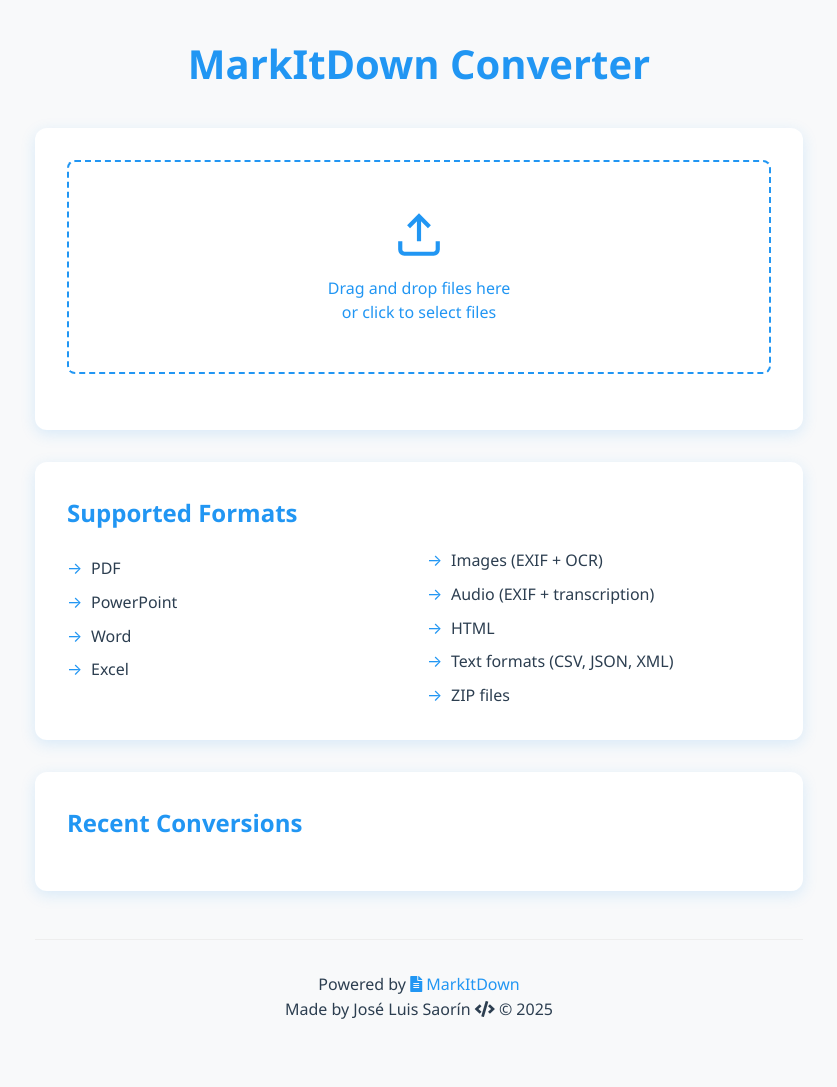
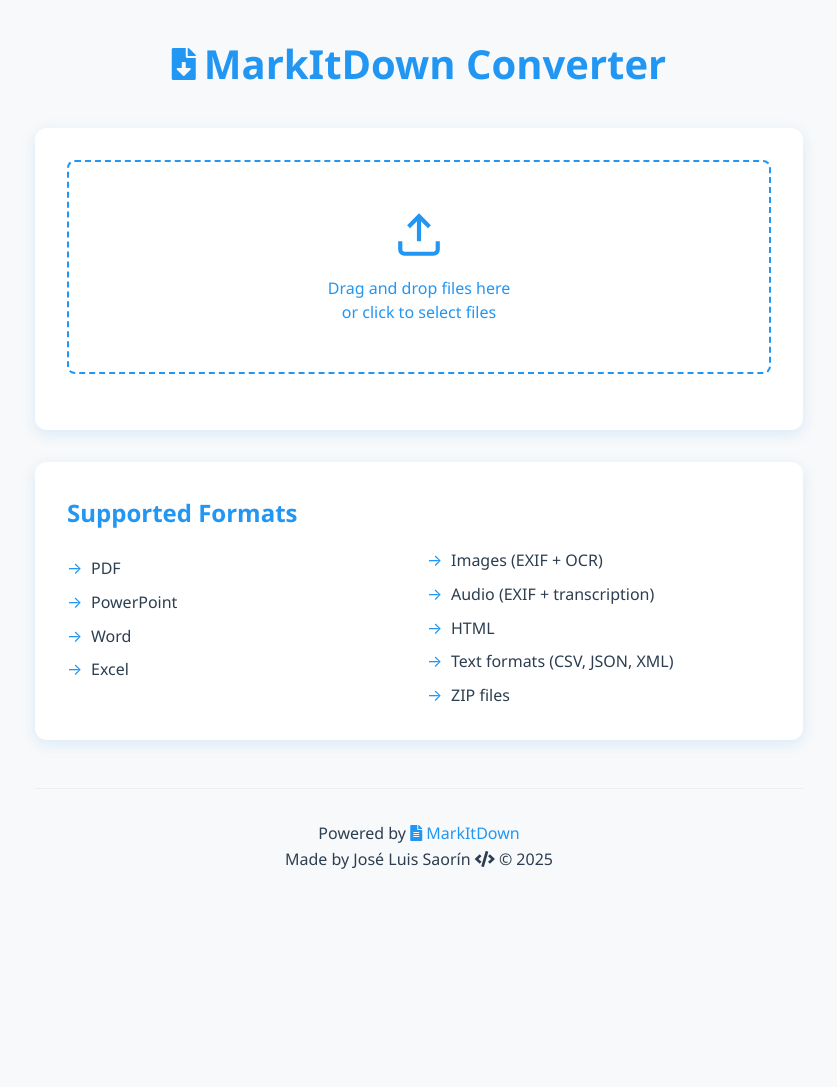
Before and after one commit to joseluissaorin/MarkItDown-Flask-GUI-API, a Flask app: page / in a window 1280 px wide. Shown: the whole page, without its empty margins (221-1058 px from the left). After the commit the page ends 869 px from the top, so only its background shows below. Run offline with Flask 2, Linux system fonts and the light colour scheme.

Commit message:
Assistant checkpoint: Add icon to title and improve history visibility
Assistant generated file changes:
- templates/index.html: Add icon to h1 title, Only show conversion history when not empty, Update JavaScript to handle history visibility
- static/style.css: Style h1 icon and adjust spacing

---

User prompt:

Add an icon to the h1.

It should only show recent conversions if there is anything to sow

```diff
--- a/static/style.css
+++ b/static/style.css
@@ -31,6 +31,14 @@ h1 {
   text-align: center;
   margin-bottom: 2rem;
   color: var(--primary);
+  display: flex;
+  align-items: center;
+  justify-content: center;
+  gap: 0.5rem;
+}
+
+h1 i {
+  font-size: 2rem;
 }
 
 .converter {
--- a/templates/index.html
+++ b/templates/index.html
@@ -8,7 +8,7 @@
 </head>
 <body>
     <div class="container">
-        <h1>MarkItDown Converter</h1>
+        <h1><i class="fas fa-file-download"></i> MarkItDown Converter</h1>
         <div class="converter">
             <form id="convertForm" action="/convert" method="post" enctype="multipart/form-data">
                 <div class="upload-area" id="dropZone">
@@ -42,7 +42,7 @@
                 <li>ZIP files</li>
             </ul>
         </div>
-        <div class="conversion-history">
+        <div class="conversion-history" style="display: none;" id="conversion-history">
             <h2>Recent Conversions</h2>
             <div id="history-list"></div>
         </div>
@@ -108,6 +108,7 @@
             downloadLink.textContent = filename;
             historyItem.appendChild(downloadLink);
             historyList.insertBefore(historyItem, historyList.firstChild);
+            document.getElementById('conversion-history').style.display = 'block';
 
             progress.style.display = 'none';
         }
@@ -132,6 +133,7 @@
             downloadLink.textContent = filename;
             historyItem.appendChild(downloadLink);
             historyList.insertBefore(historyItem, historyList.firstChild);
+            document.getElementById('conversion-history').style.display = 'block';
 
             progress.style.display = 'none';
         };
```
